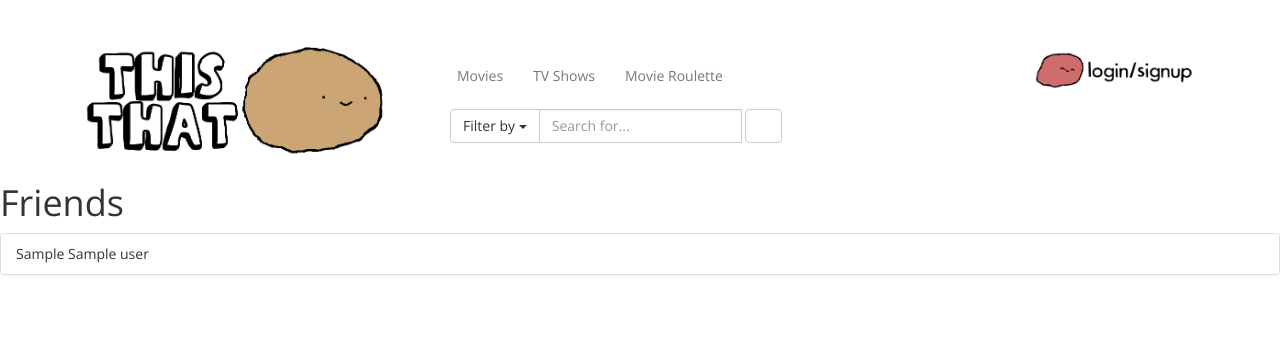
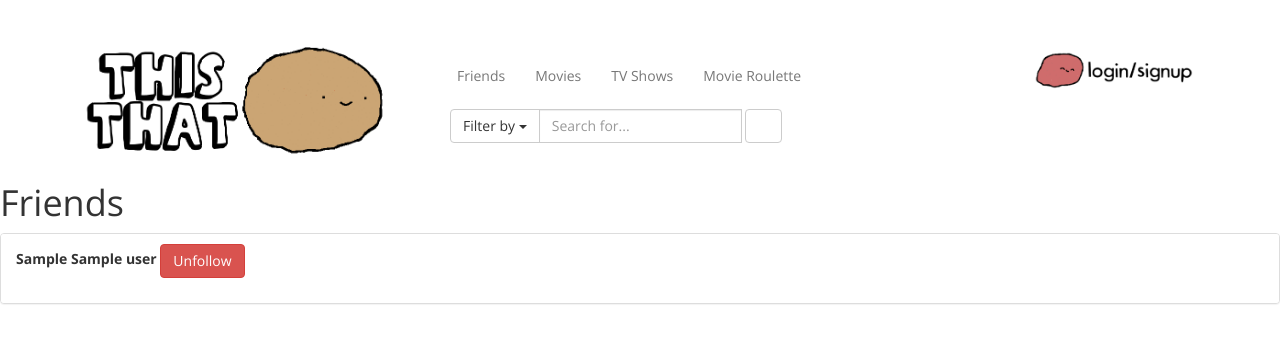
Before and after one commit to anna-huynh53/couch-potato, a Django app: template templates/friends.html in a window 1280 px wide. Shown: the top 343 px of the page. Run offline with Django 3.2, Linux system fonts and the light colour scheme; the template is opened without the code that fills it: most values are stand-ins (such as "Sample title", 1, 10 or a date in 2020); some libraries are stand-ins or nearby versions; some web fonts are replaced.

Commit message:
friends page up and running hopefully, google login working

```diff
--- a/templates/base.html
+++ b/templates/base.html
@@ -39,6 +39,7 @@
             <div class="container-fluid">
                 <div class="options collapse navbar-collapse">
                     <ul class="nav navbar-nav menu1">
+                        <li><a href="/friends">Friends</a></li>
                         <li><a href="#movies">Movies</a></li>
                         <li><a href="#TVshows">TV Shows</a></li>
                         <li><a href="#Movie Roulette">Movie Roulette</a></li>
@@ -59,10 +60,11 @@
                                     </a>
                                 </div>
                                 <div class="col-xs-4 col-sm-2">
-                                    <a href="#" class="btn btn-lg btn-block omb_btn-google">
-                                        <i class="fa fa-google-plus visible-xs"></i>
-                                        <span class="hidden-xs">Google+</span>
-                                    </a>
+{#                                    <a href="#" class="btn btn-lg btn-block omb_btn-google">#}
+{#                                        <i class="fa fa-google-plus visible-xs"></i>#}
+{#                                        <span class="hidden-xs">Google</span>#}
+{#                                    </a>#}
+                                  <div class="g-signin2" data-width="62" data-height="20" data-onsuccess="onSignIn"></div>
                                 </div>
                             </div>
 
--- a/templates/friends.html
+++ b/templates/friends.html
@@ -3,12 +3,17 @@
 {%  block title %} Results {% endblock %}
 
 {% block body %}
-    <h1>Friends</h1><!-- GET request with ID as the imdbID that was returned from the API -->
+  <h1 xmlns="http://www.w3.org/1999/html">Friends</h1><!-- GET request with ID as the imdbID that was returned from the API -->
         <div class="panel panel-default">
           <!-- Default panel contents -->
         <ul class="list-group">
       {% for user in friends  %}
-        <li class="list-group-item">{{ user.firstName }} {{ user.familyName }}</li>
+        <li class="list-group-item">
+          <form class="form-group" style="align:right">
+            <label name="user" value="{{ user.email }}">{{ user.firstName }} {{ user.familyName }}</label>
+            <button class="btn btn-danger" type="submit">Unfollow</button>
+          </form>
+        </li>
       {% endfor %}
   </ul>
 </div>
```
Also changed, not shown: movieapp/views.py (+6 -2 lines), db.sqlite3.
